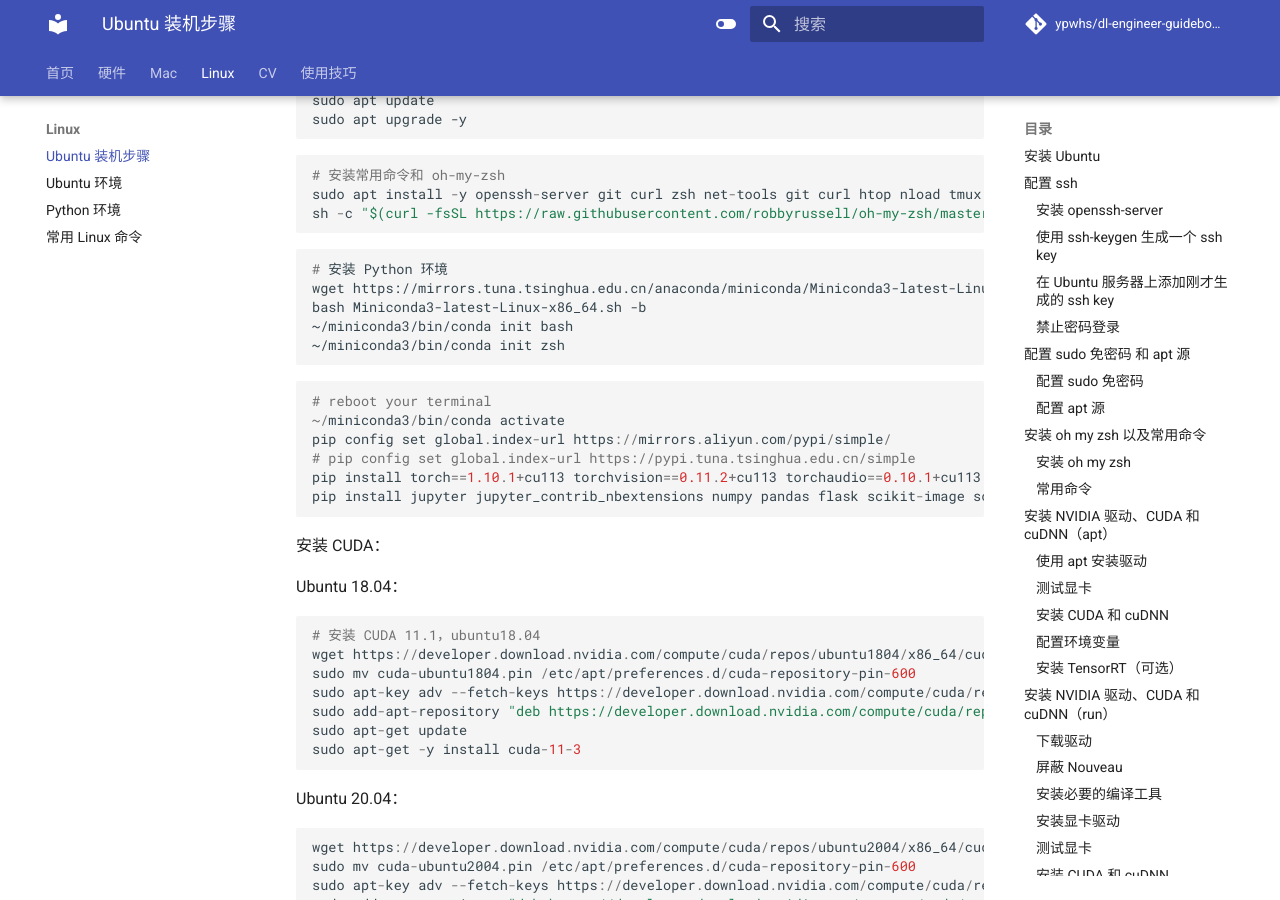
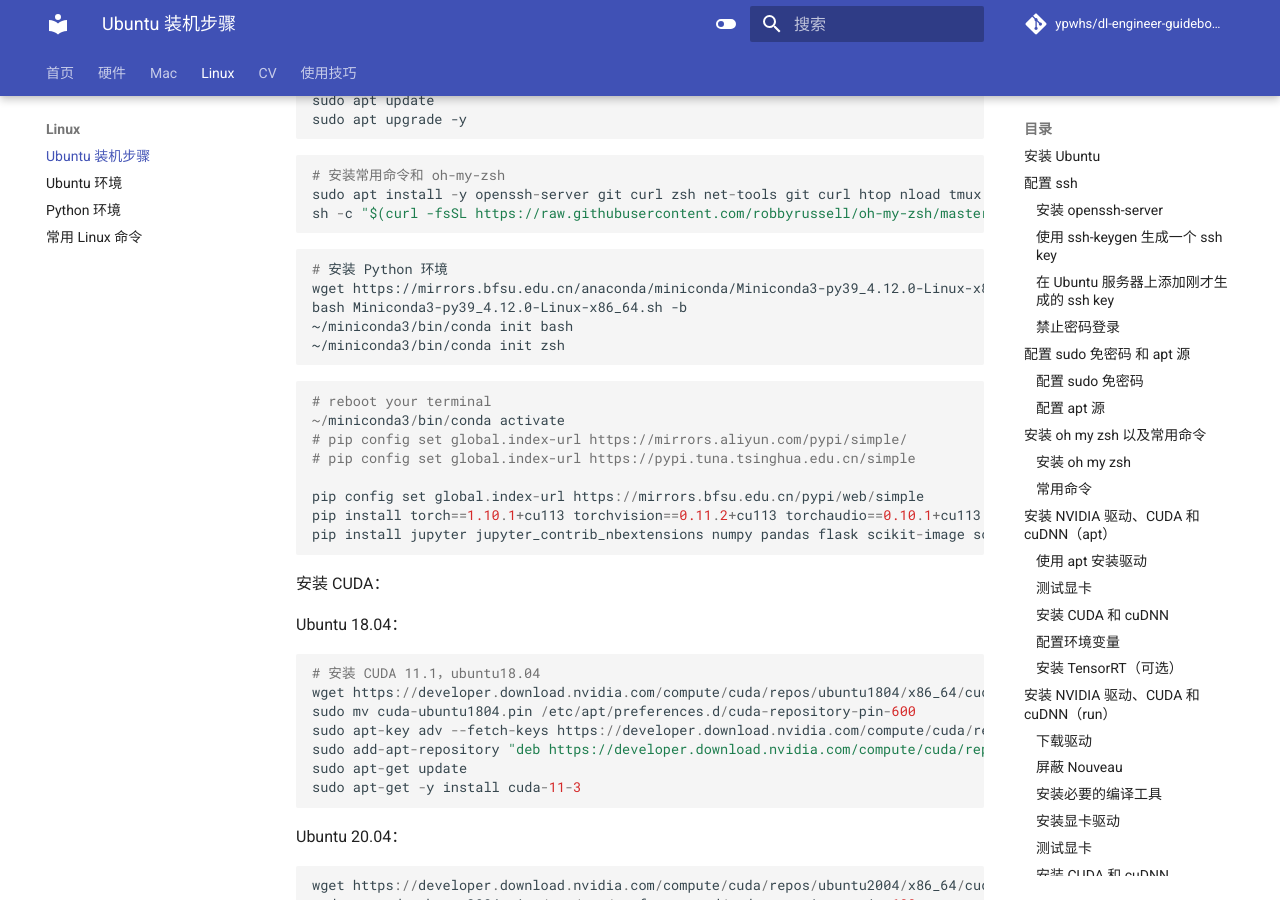
Before and after one commit to ypwhs/dl-engineer-guidebook, an MkDocs documentation site: the page built from docs/ubuntu-install-guide.md, in a window 1280 px wide and 900 px high, scrolled down 625 px. Built offline with MkDocs 1.6.1 and Material for MkDocs 9.7.7, drawn with Linux system fonts in a browser that asks for light colours; comment, search, counter and statistics services are not loaded.

Commit message:
Update ubuntu-install-guide.md

````diff
--- a/docs/ubuntu-install-guide.md
+++ b/docs/ubuntu-install-guide.md
@@ -36,8 +36,8 @@
 
 ```
 # 安装 Python 环境
-wget https://mirrors.tuna.tsinghua.edu.cn/anaconda/miniconda/Miniconda3-latest-Linux-x86_64.sh
-bash Miniconda3-latest-Linux-x86_64.sh -b
+wget https://mirrors.bfsu.edu.cn/anaconda/miniconda/Miniconda3-py39_4.12.0-Linux-x86_64.sh
+bash Miniconda3-py39_4.12.0-Linux-x86_64.sh -b
 ~/miniconda3/bin/conda init bash
 ~/miniconda3/bin/conda init zsh
 ```
@@ -45,8 +45,10 @@
 ```
 # reboot your terminal
 ~/miniconda3/bin/conda activate
-pip config set global.index-url https://mirrors.aliyun.com/pypi/simple/
+# pip config set global.index-url https://mirrors.aliyun.com/pypi/simple/
 # pip config set global.index-url https://pypi.tuna.tsinghua.edu.cn/simple
+
+pip config set global.index-url https://mirrors.bfsu.edu.cn/pypi/web/simple
 pip install torch==1.10.1+cu113 torchvision==0.11.2+cu113 torchaudio==0.10.1+cu113 -f https://download.pytorch.org/whl/cu113/torch_stable.html
 pip install jupyter jupyter_contrib_nbextensions numpy pandas flask scikit-image scikit-learn matplotlib opencv-python pillow tqdm tensorboardx xlrd openpyxl openmim
 ```
````
